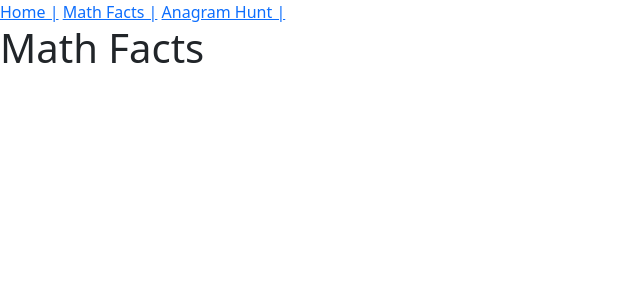
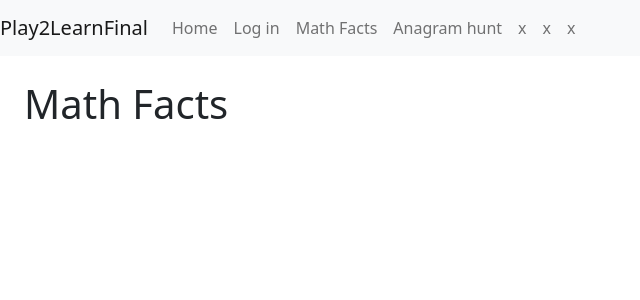
Before and after one commit to AlcatrazAD/Play2Learn-Final, a Django app: page /math-facts/ in a window 1280 px wide. Shown: the top 300 px of the page, without its empty margins (0-640 px from the left). Run offline with Django 4.2, Linux system fonts and the light colour scheme; some libraries are stand-ins or nearby versions.

Commit message:
added new nav for site attached vue to django

```diff
--- /dev/null
+++ b/templates/_base.html
@@ -0,0 +1,72 @@
+<!DOCTYPE html>
+{% block html %}
+<html lang="en">
+<head>
+{% block head %}
+<meta charset="UTF-8">
+<meta name="viewport" content="width=device-width, initial-scale=1">
+<link href="https://cdn.jsdelivr.net/npm/bootstrap@5.2.1/dist/css/bootstrap.min.css" rel="stylesheet" integrity="sha384-iYQeCzEYFbKjA/T2uDLTpkwGzCiq6soy8tYaI1GyVh/UjpbCx/TYkiZhlZB6+fzT" crossorigin="anonymous">
+<script src="https://kit.fontawesome.com/8def9cd326.js" crossorigin="anonymous"></script>
+<title>{% block title %}{% endblock %} |Play2LearnFinal</title>
+{% endblock %}
+</head>
+<body>
+    {% block body %}
+<header>
+  <nav class="navbar navbar-expand-lg navbar-light bg-light">
+    <a class="navbar-brand" href="#">Play2LearnFinal</a>
+    <button class="navbar-toggler" type="button" data-toggle="collapse"
+      data-target="#navbarSupportedContent" aria-expanded="false"
+      aria-controls="navbarSupportedContent" aria-label="Toggle navigation">
+      <span class="navbar-toggler-icon"></span>
+    </button>
+
+    <div class="collapse navbar-collapse" id="navbarSupportedContent">
+      <ul class="navbar-nav me-auto">
+        <li class="nav-item active">
+          <a class="nav-link" href="{% url 'games:homepage' %}">Home
+          </a>
+        </li>
+        <li class="nav-item">
+          <a class="nav-link" href="#">Log in</a>
+        </li>
+        <li class="nav-item">
+            <a class="nav-link" href="{% url 'games:math-facts' %}">Math Facts</a>
+          </li>
+          <li class="nav-item">
+            <a class="nav-link" href="{% url 'games:anagram-hunt' %}">Anagram hunt</a>
+          </li>
+          <li class="nav-item">
+            <a class="nav-link" href="#">x</a>
+          </li>
+          <li class="nav-item">
+            <a class="nav-link" href="#">x</a>
+          </li><li class="nav-item">
+            <a class="nav-link" href="#">x</a>
+          </li>
+        </li>
+      </ul>
+    </div>
+  </nav>
+</header>
+<main class="m-4 pb-5">
+  {% block main %}<h2></h2>{% endblock %}
+  {% endblock %}
+</main>
+<footer class="fixed-bottom bg-light row">
+    <div class="col">
+      <div class="float-end m-1 me-2">Copyright &copy; 2022MyPlay2LearnFinal.</div>
+      <nav>
+        <ul class="nav">
+          <li class="nav-item"><a class="nav-link" href="#">About</a></li>
+          <li class="nav-item"><a class="nav-link" href="#">Contact</a></li>
+          <li class="nav-item"><a class="nav-link" href="#">Admin</a></li>
+        </ul>
+      </nav>
+    </div>
+  </nav>
+</footer>
+<script src="https://cdn.jsdelivr.net/npm/bootstrap@5.2.0/dist/js/bootstrap.bundle.min.js" integrity="sha384-A3rJD856KowSb7dwlZdYEkO39Gagi7vIsF0jrRAoQmDKKtQBHUuLZ9AsSv4jD4Xa" crossorigin="anonymous"></script>
+</body>
+</html>
+{% endblock %}
--- a/templates/_base_vue.html
+++ b/templates/_base_vue.html
@@ -1,24 +1,16 @@
-<!DOCTYPE html>
+{% extends '_base.html' %}
+
+{% block html %}
 <html lang="en">
-<head>
-<meta charset="UTF-8">
-<meta name="viewport" content="width=device-width, initial-scale=1">
+  <head>
+    {%block head%}{{ block.super }}{% endblock %}
+  <script defer src="http://localhost:8080/js/chunk-vendors.js"></script><script defer src="http://localhost:8080/js/app.js"></script></head>
+  <body>
+    {% block body %}
+    {{block.super}}
+    <div id="app"></div>
 
-<title>{% block title %}{% endblock %}</title>
-<!-- Bootstrap CSS CDN-->
-<link href="https://cdn.jsdelivr.net/npm/bootstrap@5.3.2/dist/css/bootstrap.min.css" rel="stylesheet" integrity="sha384-T3c6CoIi6uLrA9TneNEoa7RxnatzjcDSCmG1MXxSR1GAsXEV/Dwwykc2MPK8M2HN" crossorigin="anonymous">
-<script defer src="http://localhost:8080/js/chunk-vendors.js"></script><script defer src="http://localhost:8080/js/app.js"></script></head>
-<body>
-  <header>
-    <nav>
-      <a href="{% url 'games:homepage' %}">Home |</a>
-      <a href="{% url 'games:math-facts' %}">Math Facts |</a>
-      <a href="{% url 'games:anagram-hunt' %}">Anagram Hunt |</a>
-    </nav>
-  </header>
-  {% block main %}{% endblock %}
-  <div id="app"></div>
-  <!-- Bootstrap JS CDN -->
-  <script src="https://cdn.jsdelivr.net/npm/bootstrap@5.3.2/dist/js/bootstrap.bundle.min.js" integrity="sha384-C6RzsynM9kWDrMNeT87bh95OGNyZPhcTNXj1NW7RuBCsyN/o0jlpcV8Qyq46cDfL" crossorigin="anonymous"></script>
-</body>{% csrf_token %}
+    {% endblock body %}
+  </body>
 </html>
+{% endblock html %}
--- a/templates/home.html
+++ b/templates/home.html
@@ -1,4 +1,4 @@
-{% extends "_base_vue.html" %}
+{% extends "_base.html" %}
 
 {% block title %}Home{% endblock %}
 {% block main %}
```
Also changed, not shown: vue-games/public/index.html (+14 -14 lines), vue-games/src/apps/MathFacts.vue (+5 -9 lines).
